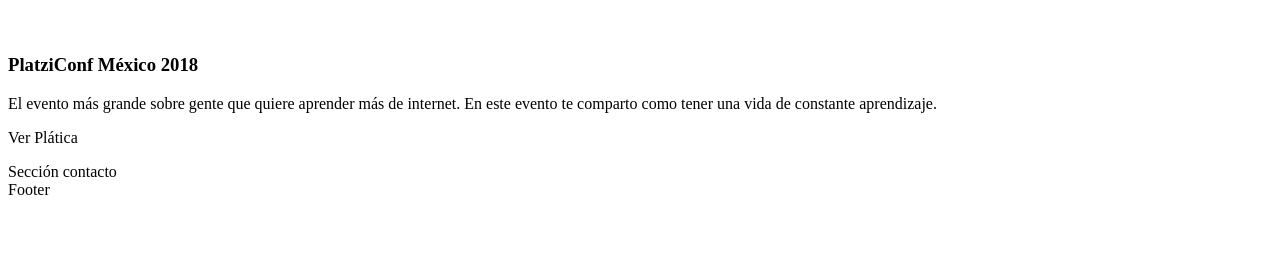
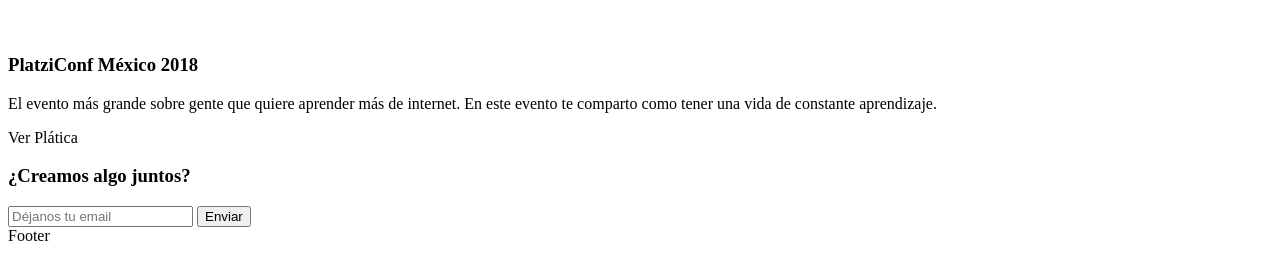
Before and after one commit to jvillarroels/Platzi-DesarrolloWeb, a plain HTML site: page index.html in a window 1280 px wide. Shown: the part 1284-1537 px from the top of the page. Before the commit the page ends 1491 px from the top, so only its background shows below. Drawn offline with Linux system fonts and the light colour scheme.

Commit message:
Lección 10: Formularios HTML

```diff
--- a/index.html
+++ b/index.html
@@ -59,7 +59,17 @@
                 <p>Ver Plática</p>
             </article>
         </section>
-        <section>Sección contacto</section>
+        <section>
+            <form action="/suscripcion/">
+            <!-- <input type="text" placeholder="Déjanos tu email" value="@gmail.com">   -->
+            <!-- <label for="email">Déjame tu email</label> -->
+            <!-- <input type="checkbox" >   -->
+            <h3>¿Creamos algo juntos?</h3>
+            <input type="text" placeholder="Déjanos tu email" id="email">
+            <!-- <input type="submit" value="Enviar con tipo submit"> -->
+            <button>Enviar</button>
+            </form>
+        </section>
         <footer>Footer</footer>
     </body>
 </html>
```
